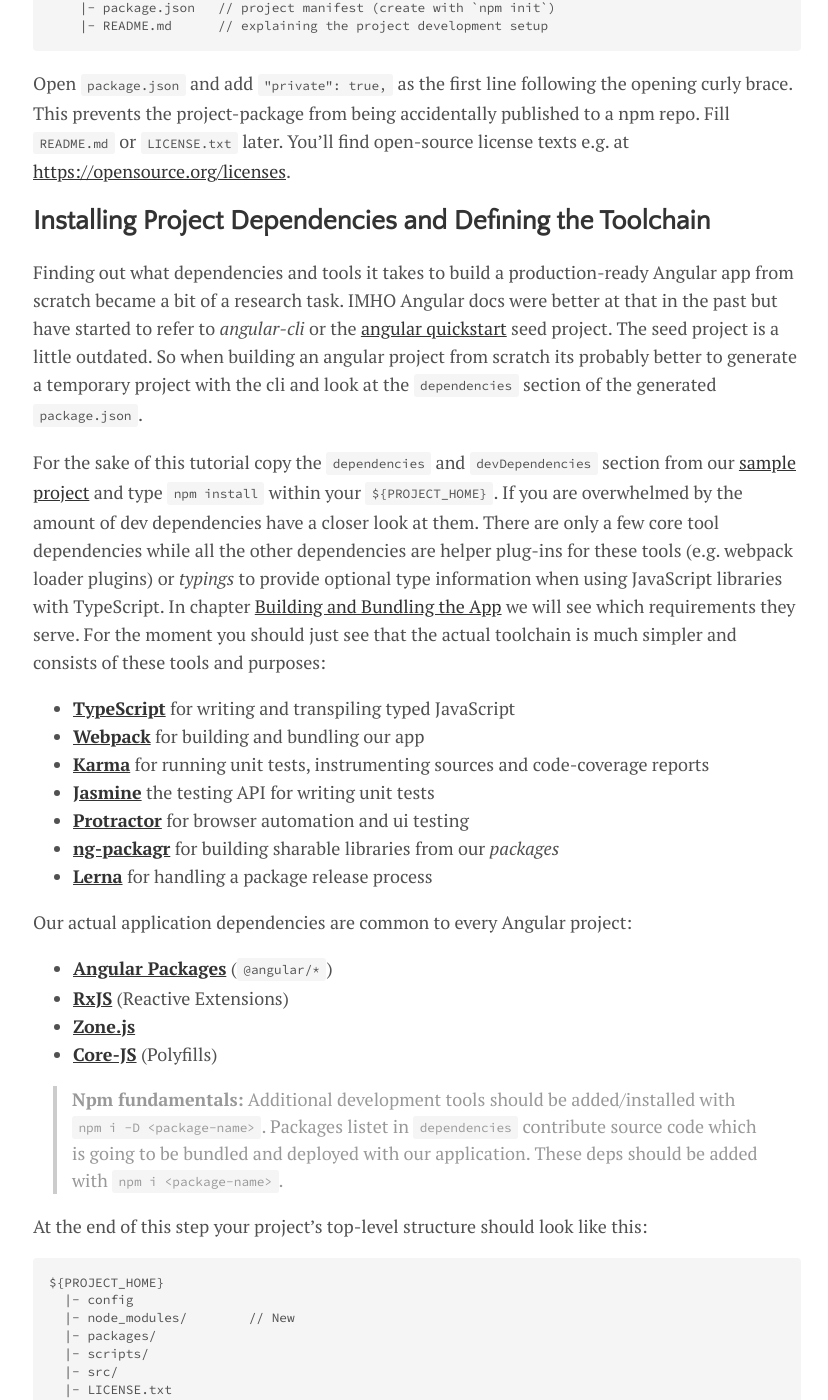
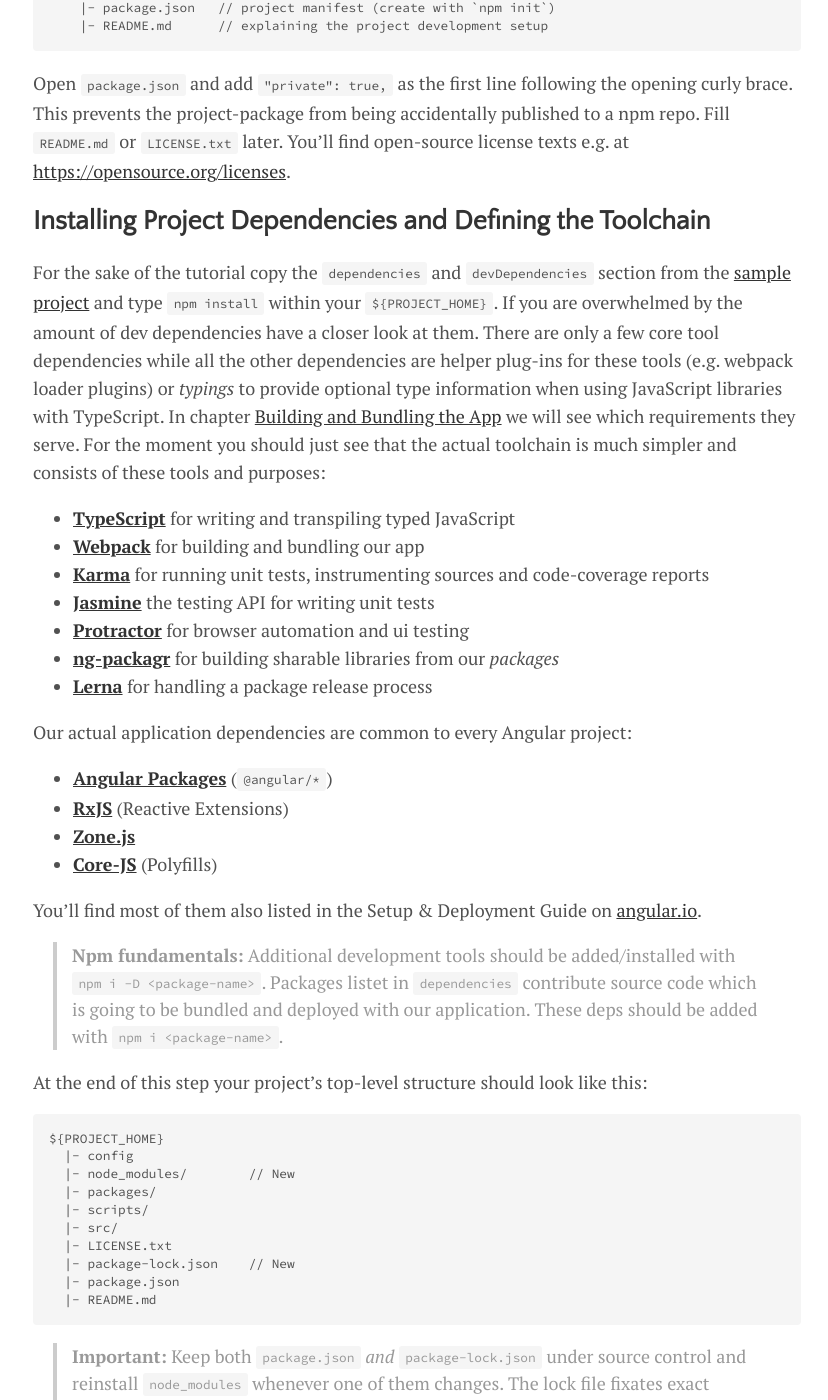
Before and after one commit to about-code/about-code.github.io, a Jekyll site: the page built from _posts/2018-04-28-large-scale-angular.md, in a window 1280 px wide and 1400 px high, scrolled down 4334 px. Shown: the whole window, without its empty margins (223-1051 px from the left). Built offline with Jekyll 4.4.1, drawn with Linux system fonts in a browser that asks for light colours; some of the changed text lies outside the part shown.

Commit message:
Rework section on dependencies

````diff
--- a/_posts/2018-04-28-large-scale-angular.md
+++ b/_posts/2018-04-28-large-scale-angular.md
@@ -110,9 +110,7 @@ Open `package.json` and add `"private": true,` as the first line following the o
 
 ## Installing Project Dependencies and Defining the Toolchain<a name="install_deps"></a>
 
-Finding out what dependencies and tools it takes to build a production-ready Angular app from scratch became a bit of a research task. IMHO Angular docs were better at that in the past but have started to refer to *angular-cli* or the [angular quickstart](https://github.com/angular/quickstart) seed project. The seed project is a little outdated. So when building an angular project from scratch its probably better to generate a temporary project with the cli and look at the `dependencies` section of the generated `package.json`.
-
-For the sake of this tutorial copy the `dependencies` and `devDependencies` section from our [sample project](https://github.com/about-code/ng-mono-sample/tree/v1.0.0) and type `npm install` within your `${PROJECT_HOME}`. If you are overwhelmed by the amount of dev dependencies have a closer look at them. There are only a few core tool dependencies while all the other dependencies are helper plug-ins for these tools (e.g. webpack loader plugins) or *typings* to provide optional type information when using JavaScript libraries with TypeScript. In chapter [Building and Bundling the App](#building_the_app) we will see which requirements they serve. For the moment you should just see that the actual toolchain is much simpler and consists of these tools and purposes:
+For the sake of the tutorial copy the `dependencies` and `devDependencies` section from the [sample project](https://github.com/about-code/ng-mono-sample/tree/v1.0.0) and type `npm install` within your `${PROJECT_HOME}`. If you are overwhelmed by the amount of dev dependencies have a closer look at them. There are only a few core tool dependencies while all the other dependencies are helper plug-ins for these tools (e.g. webpack loader plugins) or *typings* to provide optional type information when using JavaScript libraries with TypeScript. In chapter [Building and Bundling the App](#building_the_app) we will see which requirements they serve. For the moment you should just see that the actual toolchain is much simpler and consists of these tools and purposes:
 
 - **[TypeScript](https://www.typescriptlang.org)** for writing and transpiling typed JavaScript
 - **[Webpack](https://www.webpack.js.org)** for building and bundling our app
@@ -128,6 +126,8 @@ Our actual application dependencies are common to every Angular project:
 - **[RxJS](https://github.com/reactivex/rxjs)** (Reactive Extensions)
 - **[Zone.js](https://github.com/angular/zone.js)**
 - **[Core-JS](https://github.com/zloirock/core-js)** (Polyfills)
+
+You'll find most of them also listed in the Setup & Deployment Guide on [angular.io](https://angular.io/guide/npm-packages).
 
 > **Npm fundamentals:** Additional development tools should be added/installed with `npm i -D <package-name>`. Packages listet in `dependencies` contribute source code which is going to be bundled and deployed with our application. These deps should be added with `npm i <package-name>`.
 
@@ -238,7 +238,7 @@ ${PROJECT_HOME}
   |- tsconfig.json     // New
 ```
 
-Commit our changes:
+Commit your changes:
 
 ```
 git add -A
````
